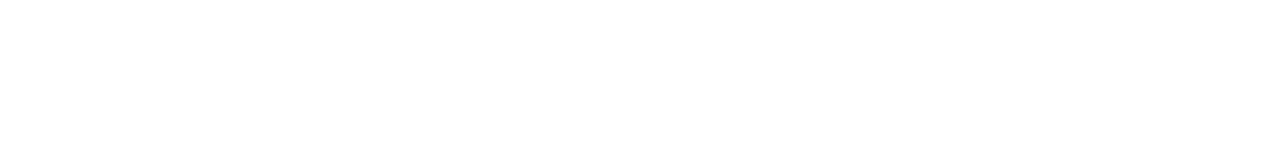
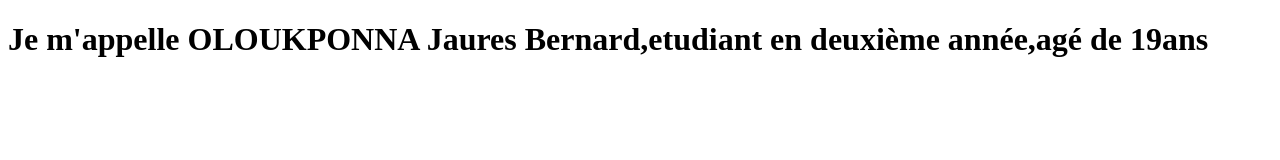
Before and after one commit to Jaures01/git-mon-cv, a plain HTML site: page index.html in a window 1280 px wide. Drawn offline with Linux system fonts and the light colour scheme.

Commit message:
mise en place de la section description

```diff
--- a/index.html
+++ b/index.html
@@ -8,6 +8,7 @@
     <title>Document</title>
 </head>
 <body>
+    <h1>Je m'appelle OLOUKPONNA Jaures Bernard,etudiant en deuxième année,agé de 19ans</h1>
 
 </body>
 </html>
```
